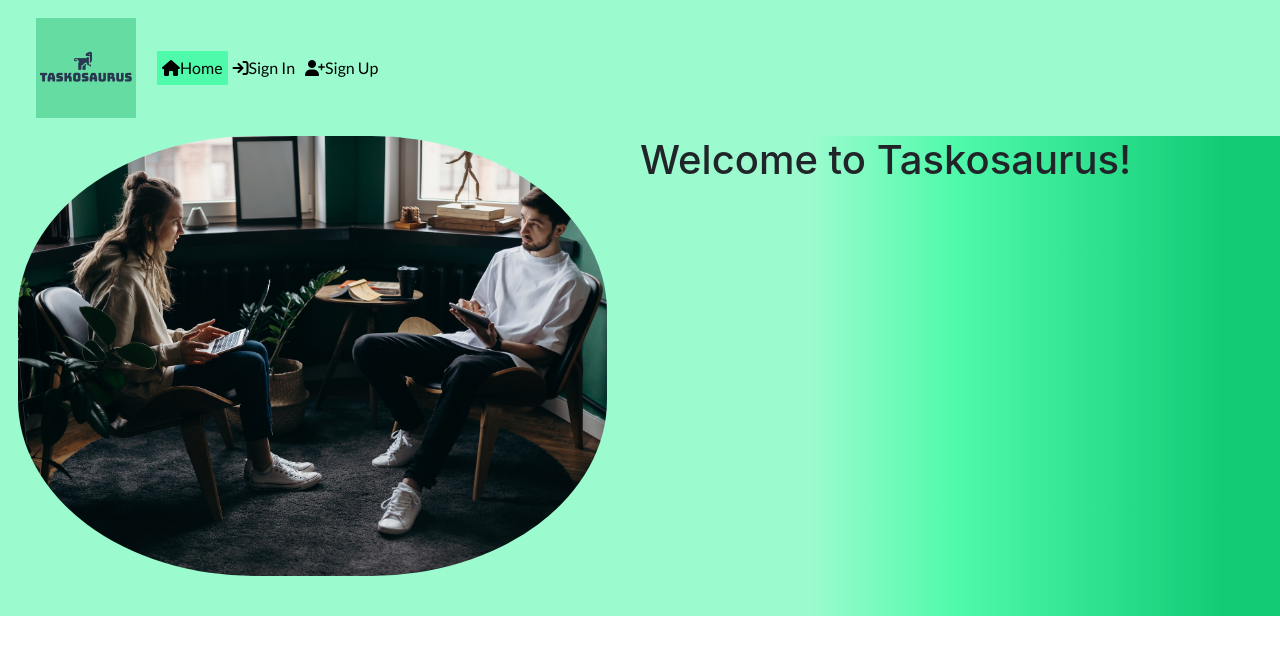
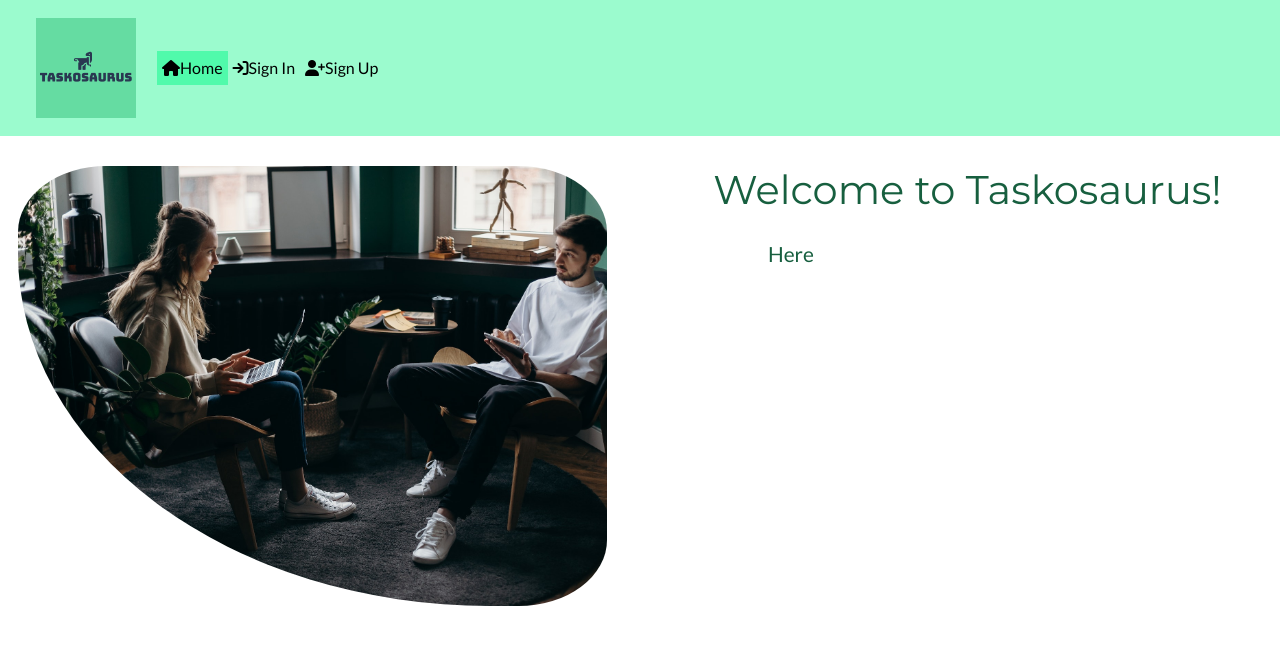
Before and after one commit to CarlG96/portfolio-project-5-frontend, a React (Create React App) app: page / in a window 1280 px wide. Shown: the top 654 px of the page. Built offline with nearby package versions, Linux system fonts and the light colour scheme; no server answers; a web font is replaced by a local one.

Commit message:
style: Add more styling to homepage components

```diff
--- a/src/App.js
+++ b/src/App.js
@@ -18,11 +18,11 @@ function App() {
             <Switch>
               <Route exact path="/" render={() => (
                 <>
-                <Row>
-                    <Col lg ={6} className={styles.Col}>
+                <Row fluid>
+                    <Col xl ={6} lg={12} className={styles.Col}>
                       <HeroImage />
                     </Col>
-                    <Col lg ={6} className={styles.Col}>
+                    <Col xl ={6} lg={12} className={styles.Col}>
                       <WelcomeText />
                     </Col>
                 </Row>
--- a/src/components/WelcomeText.js
+++ b/src/components/WelcomeText.js
@@ -6,7 +6,10 @@ import styles from '../styles/WelcomeText.module.css';
 const WelcomeText = () => {
   return (
     <div className={styles.WelcomeText}>
-      <h1>Welcome to Taskosaurus!</h1>
+      <h1 className={styles.Header}>Welcome to Taskosaurus!</h1>
+      <p className={styles.Paragraph}>
+        Here
+      </p>
     </div>
 
 
--- a/src/styles/HeroImage.module.css
+++ b/src/styles/HeroImage.module.css
@@ -3,17 +3,18 @@
     height: 60vh;
     margin: 0;
     padding: 0;
-    background-color: #9BFBCE;
+    padding-top: 30px;
 }
 
 .Image {
     width: 90%;
     height: 55vh;
-    border-radius: 40%;
+    border-top-left-radius: 15%;
+    border-bottom-right-radius: 15%;
+    border-top-right-radius: 15%;
+    border-bottom-left-radius: 80%;
     margin: 0 auto;
-    padding-top: 200px;
-    padding-bottom: 50px;
     background-image: url(../assets/hero-image.jpg);
     background-size: cover;
-    background-position: center;
+    background-position: 0px;
 }
--- a/src/styles/WelcomeText.module.css
+++ b/src/styles/WelcomeText.module.css
@@ -3,6 +3,19 @@
     height: 60vh;
     margin: 0;
     padding: 0;
-    background: rgb(155,251,206);
-background: linear-gradient(90deg, rgba(155,251,206,1) 26%, rgba(80,250,171,1) 48%, rgba(17,204,117,1) 89%);
+    padding-top: 30px;
+    color: #175f3f;
 }
+
+.Header {
+    font-family: 'Montserrat', 'sans-serif';
+    text-align: center;
+}
+
+.Paragraph {
+    padding-top: 1rem;
+    padding-left: 8rem;
+    font-size: 1.3rem;
+    font-family: 'Lato', 'sans-serif';
+    text-align: left;
+}
```
